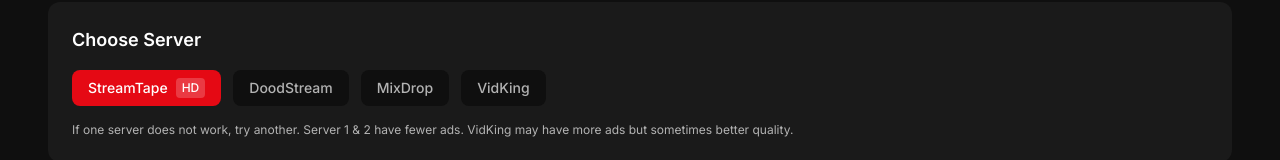
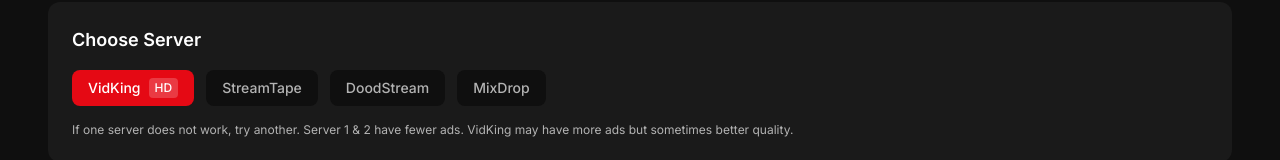
Before and after one commit to ANIBOY001/aryanmovies, a Next.js app: page /watch/10643 in a window 1280 px wide. Shown: the part 950-1110 px from the top of the page. Built offline with nearby package versions, Linux system fonts and the light colour scheme.

Commit message:
Revert: Make VidKing default again - other servers not working

```diff
--- a/src/app/watch/[id]/page.tsx
+++ b/src/app/watch/[id]/page.tsx
@@ -9,10 +9,10 @@
 import type { Movie } from '@/types/movie'
 
 const SERVERS = [
+  { name: 'VidKing', url: 'https://www.vidking.net/embed/movie/' },
   { name: 'StreamTape', url: 'https://streamtape.com/e/' },
   { name: 'DoodStream', url: 'https://dood.la/e/' },
   { name: 'MixDrop', url: 'https://mixdrop.co/e/' },
-  { name: 'VidKing', url: 'https://www.vidking.net/embed/movie/' },
 ]
 
 export default function WatchPage() {
```
